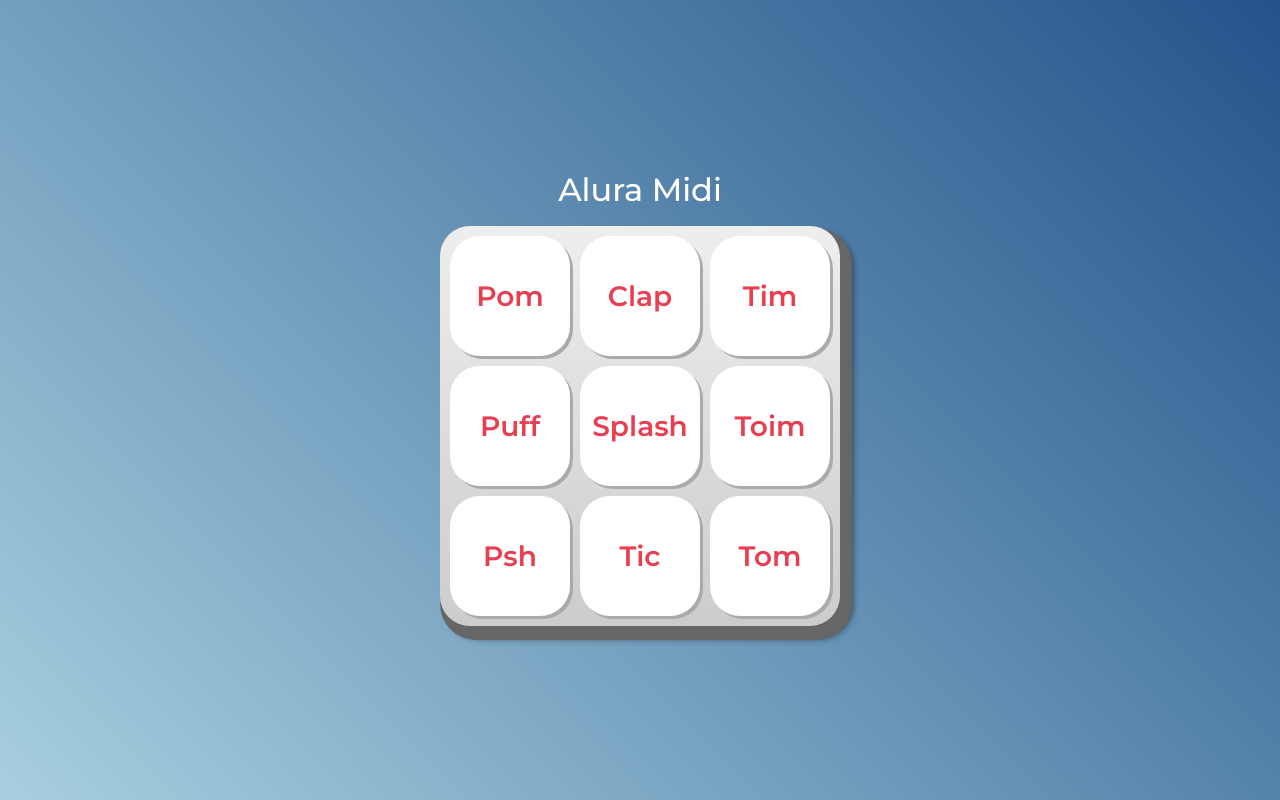
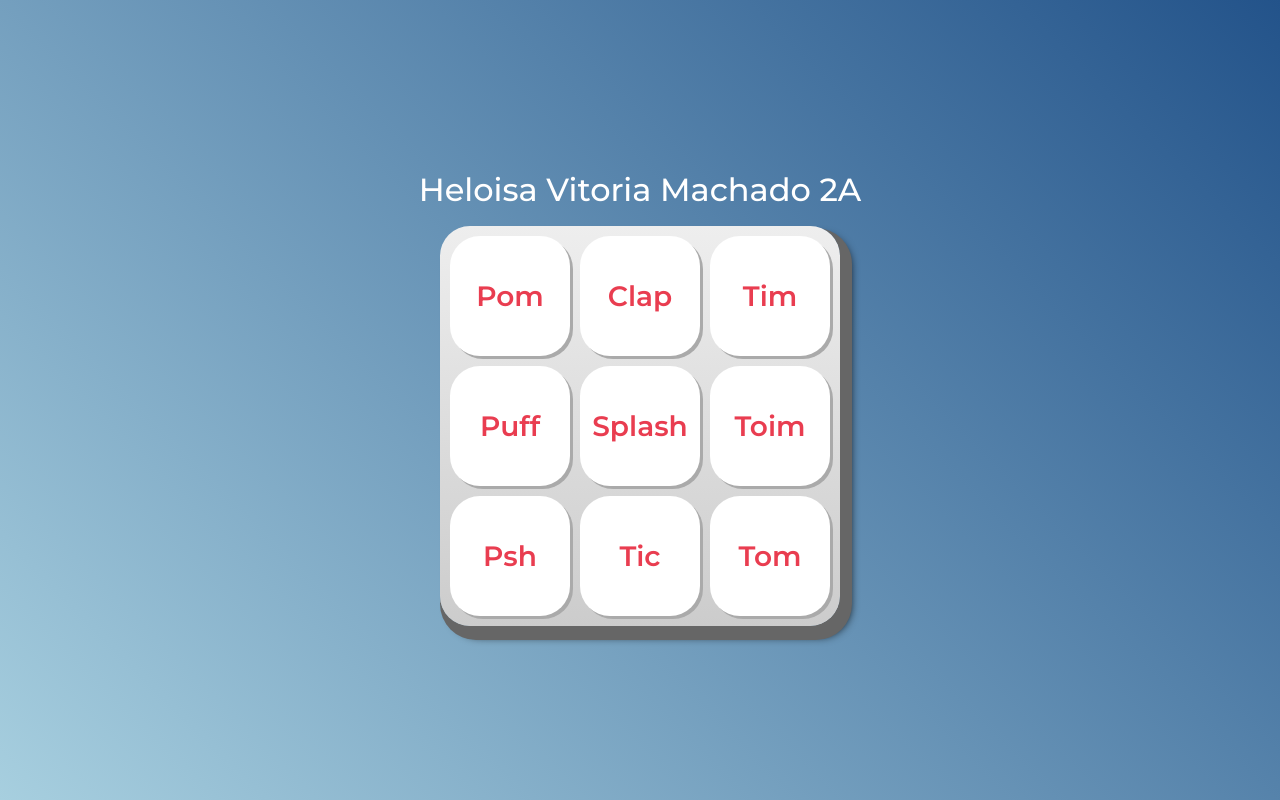
Before and after one commit to webhub3750/Heloisa.github.io, a plain HTML site: page index.html in a window 1280 px wide. Drawn offline with Linux system fonts and the light colour scheme.

Commit message:
Update index.html

```diff
--- a/index.html
+++ b/index.html
@@ -18,7 +18,7 @@
 </head>
 <body>
 
-    <h1>Alura Midi</h1>
+    <h1>Heloisa Vitoria Machado 2A</h1>
 
     <section class="teclado">
         <button class="tecla tecla_pom">Pom</button>
```
